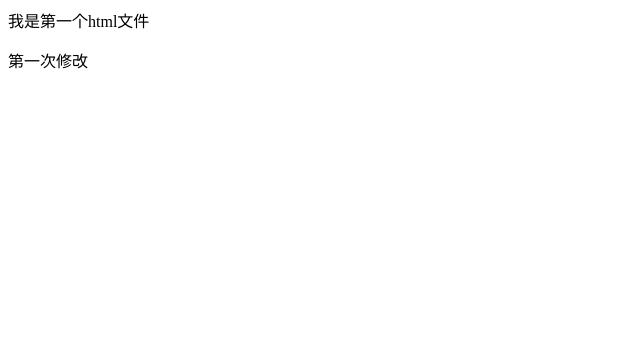
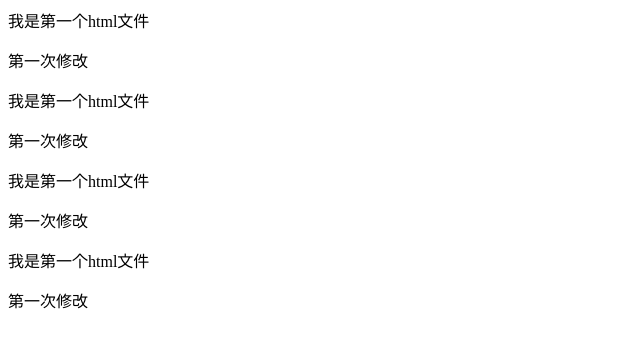
Before and after one commit to peiCreater/zhangpeitest, a plain HTML site: page index.html in a window 1280 px wide. Shown: the whole page, without its empty margins (0-640 px from the left). Drawn offline with Linux system fonts and the light colour scheme.

Commit message:
修改index.html
添加多行html代码

```diff
--- a/index.html
+++ b/index.html
@@ -1,2 +1,10 @@
 <p>我是第一个html文件</p>
 <p>第一次修改</p>
+<p>我是第一个html文件</p>
+<p>第一次修改</p>
+
+<p>我是第一个html文件</p>
+<p>第一次修改</p>
+
+<p>我是第一个html文件</p>
+<p>第一次修改</p>
```
